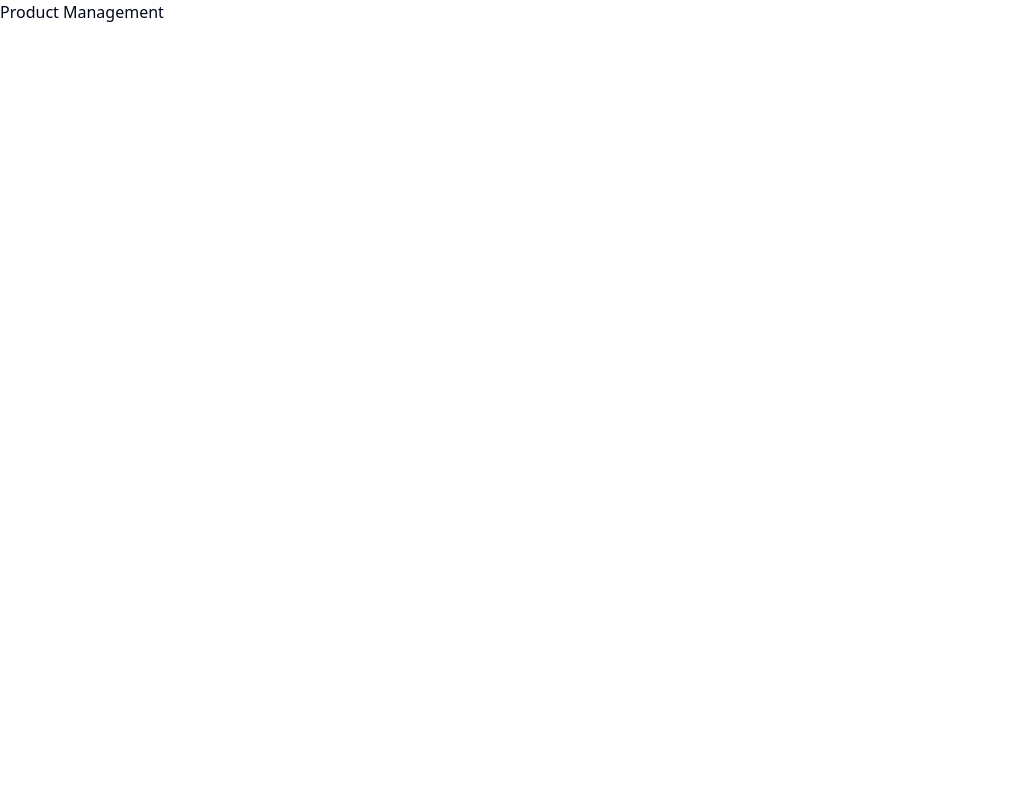
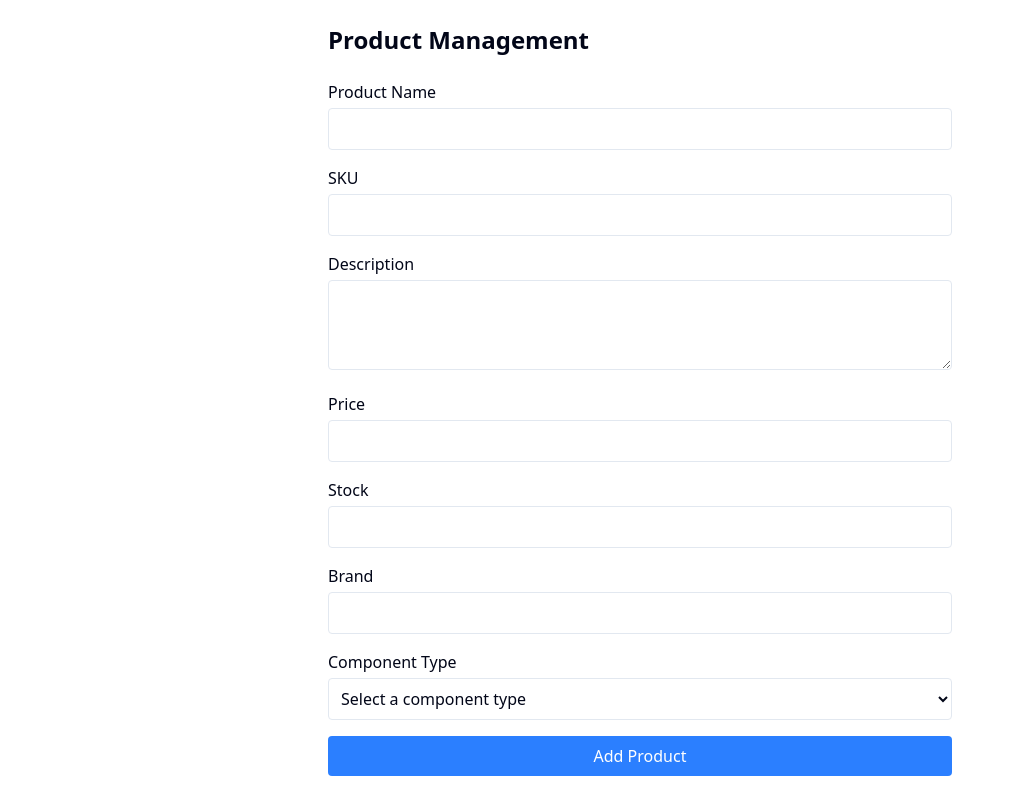
Before and after one commit to Ryiro77/chut_new, a Next.js app: page /admin/products in a window 1280 px wide. Shown: the whole page, without its empty margins (0-1014 px from the left). Built offline with nearby package versions, Linux system fonts and the light colour scheme.

Commit message:
data ja raha hai

```diff
--- /dev/null
+++ b/app/admin/products/actions.ts
@@ -0,0 +1,50 @@
+'use server'
+
+import { revalidatePath } from 'next/cache'
+import { PrismaClient } from '@prisma/client'
+
+const prisma = new PrismaClient()
+
+type ComponentType = 'CPU' | 'GPU' | 'MOTHERBOARD' | 'RAM' | 'STORAGE' | 'PSU' | 'CASE' | 'COOLER' | 'OTHER'
+
+export async function createProduct(formData: FormData) {
+  const name = formData.get('name') as string
+  const description = formData.get('description') as string
+  const price = parseFloat(formData.get('price') as string)
+  const stock = parseInt(formData.get('stock') as string)
+  const brand = formData.get('brand') as string
+  const sku = formData.get('sku') as string
+  const componentType = formData.get('componentType') as ComponentType
+
+  try {
+    // First, get or create the category based on component type
+    const category = await prisma.category.upsert({
+      where: {
+        name: componentType,
+      },
+      update: {},
+      create: {
+        name: componentType,
+        slug: componentType.toLowerCase(),
+      },
+    })
+
+    // Then create the product with the category
+    await prisma.product.create({
+      data: {
+        name,
+        description,
+        price,
+        stock,
+        brand,
+        sku,
+        categoryId: category.id,
+      },
+    })
+
+    revalidatePath('/admin/products')
+  } catch (error) {
+    console.error('Error creating product:', error)
+    throw new Error('Failed to create product')
+  }
+}
--- a/app/admin/products/page.tsx
+++ b/app/admin/products/page.tsx
@@ -1,8 +1,67 @@
+import { createProduct } from './actions'
+
+const componentTypes = ['CPU', 'GPU', 'MOTHERBOARD', 'RAM', 'STORAGE', 'PSU', 'CASE', 'COOLER', 'OTHER'] as const
+
 export default function AdminProducts() {
   return (
-    <div>
-      <h1>Product Management</h1>
-      {/* Product CRUD operations interface will go here */}
+    <div className="p-6 max-w-2xl mx-auto">
+      <h1 className="text-2xl font-bold mb-6">Product Management</h1>
+
+      <form action={createProduct} className="space-y-4">
+        <div>
+          <label htmlFor="name" className="block mb-1">Product Name</label>
+          <input type="text" id="name" name="name" required
+            className="w-full p-2 border rounded" />
+        </div>
+
+        <div>
+          <label htmlFor="sku" className="block mb-1">SKU</label>
+          <input type="text" id="sku" name="sku" required
+            className="w-full p-2 border rounded" />
+        </div>
+
+        <div>
+          <label htmlFor="description" className="block mb-1">Description</label>
+          <textarea id="description" name="description" required
+            className="w-full p-2 border rounded" rows={3} />
+        </div>
+
+        <div>
+          <label htmlFor="price" className="block mb-1">Price</label>
+          <input type="number" id="price" name="price" step="0.01" required
+            className="w-full p-2 border rounded" />
+        </div>
+
+        <div>
+          <label htmlFor="stock" className="block mb-1">Stock</label>
+          <input type="number" id="stock" name="stock" required
+            className="w-full p-2 border rounded" />
+        </div>
+
+        <div>
+          <label htmlFor="brand" className="block mb-1">Brand</label>
+          <input type="text" id="brand" name="brand" required
+            className="w-full p-2 border rounded" />
+        </div>
+
+        <div>
+          <label htmlFor="componentType" className="block mb-1">Component Type</label>
+          <select id="componentType" name="componentType" required
+            className="w-full p-2 border rounded">
+            <option value="">Select a component type</option>
+            {componentTypes.map((type) => (
+              <option key={type} value={type}>
+                {type.charAt(0) + type.slice(1).toLowerCase().replace('_', ' ')}
+              </option>
+            ))}
+          </select>
+        </div>
+
+        <button type="submit"
+          className="w-full bg-blue-500 text-white p-2 rounded hover:bg-blue-600">
+          Add Product
+        </button>
+      </form>
     </div>
   )
 }
```
Also changed, not shown: 1 other file (tests, documents, lock files or other folders).
